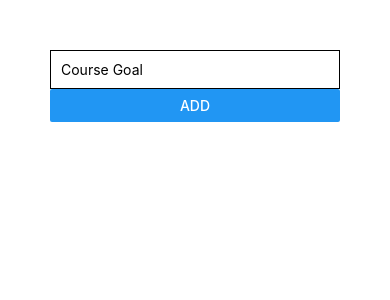
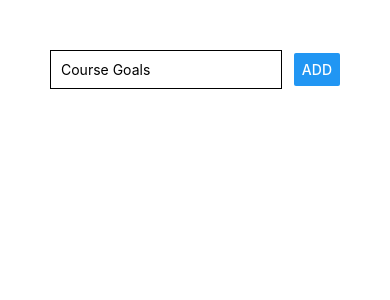
Before and after one commit to inzayn99/complete-guide-reactNative, a React Native app: screen / in a window 390 px wide. Shown: the top 300 px of the page. Built offline with nearby package versions, Linux system fonts and the light colour scheme.

Commit message:
InputBox with percentage

```diff
--- a/App.js
+++ b/App.js
@@ -3,10 +3,10 @@ import { StyleSheet, Text, View, TextInput, Button } from 'react-native';
 
 export default function App() {
   return (
-    <View style={{padding: 50}}>
-      <View>
-      <TextInput placeholder="Course Goal" style={{borderBottomColor: 'black', borderWidth: 1, padding: 10}}/>
-      <Button title='ADD' />
+    <View style={{ padding: 50 }}>
+      <View style={{ flexDirection: 'row', justifyContent: "space-between", alignItems: 'center' }}>
+        <TextInput placeholder="Course Goals" style={{ width: '80%', borderBottomColor: 'black', borderWidth: 1, padding: 10 }} />
+        <Button title='ADD' />
       </View>
       <View>
 
```
